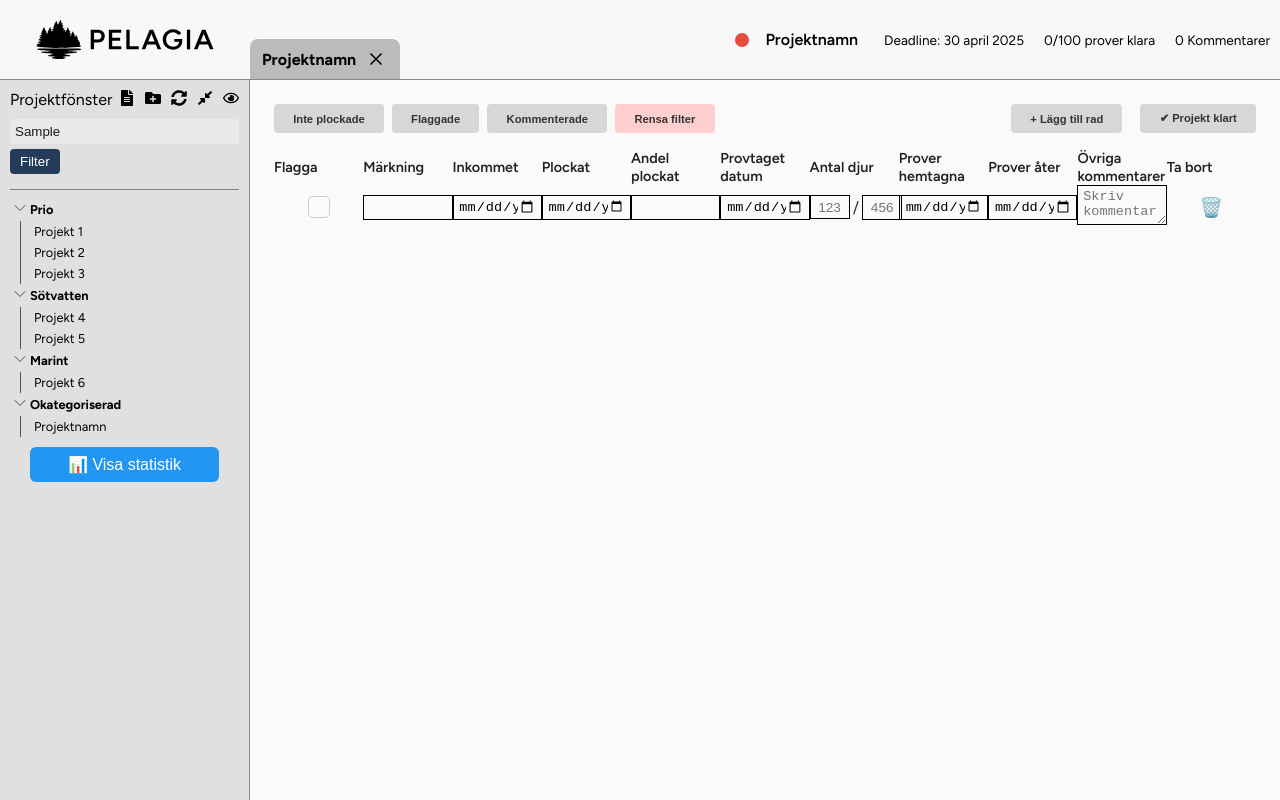
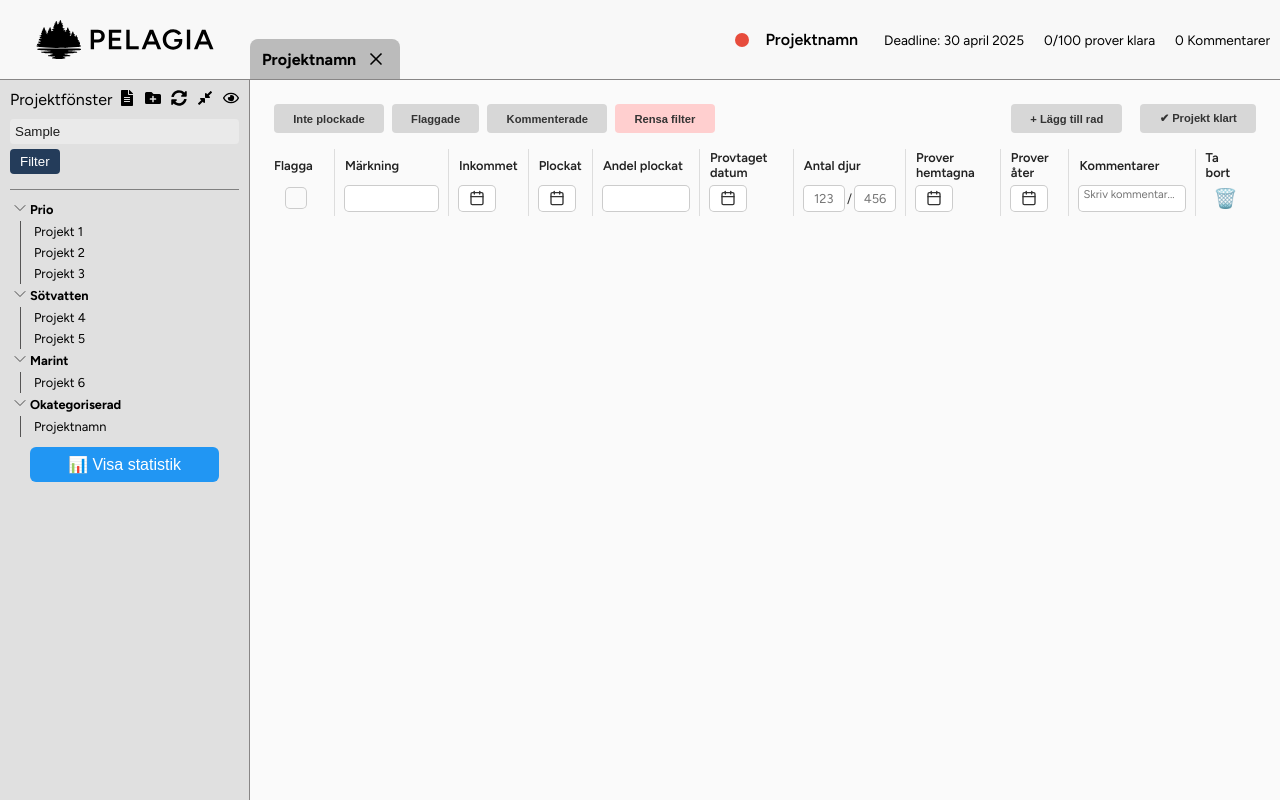
Before and after one commit to EliasKristmansson/dbtreact, a React (Vite) app in the folder reactproject1/: page / in a window 1280 px wide. Both pictures are taken after typing "Sample" into the empty fields and a click on the button "+ Nytt projekt". Built offline with nearby package versions, Linux system fonts and the light colour scheme.

Commit message:
fixed table in workspace

```diff
--- a/reactproject1/package.json
+++ b/reactproject1/package.json
@@ -13,9 +13,11 @@
   },
   "dependencies": {
     "@tanstack/react-table": "^8.21.3",
+    "date-fns": "^4.1.0",
     "lucide": "^0.503.0",
     "lucide-react": "^0.503.0",
     "react": "^19.0.0",
+    "react-datepicker": "^8.3.0",
     "react-dom": "^19.0.0",
     "react-icons": "^5.5.0",
     "recharts": "^2.15.3"
--- a/reactproject1/src/App.css
+++ b/reactproject1/src/App.css
@@ -194,11 +194,6 @@ body {
 
 }
 
-.search {
-    flex: 1;
-    padding: 5px;
-}
-
 .filter-btn {
     background-color: #243c5a;
     border: none;
@@ -229,20 +224,6 @@ body {
     list-style: none;
 }
 
-.workspace {
-    background-color: #F4F4F4;
-    flex: 1;
-    padding: 20px;
-    overflow: auto;
-}
-
-.workspace-header {
-    display: flex;
-    justify-content: space-between;
-    align-items: center;
-    margin-bottom: 10px;
-}
-
 .add-btn {
     padding: 5px 15px;
     background-color: #305780;
@@ -250,12 +231,6 @@ body {
     color: white;
     cursor: pointer;
     border-radius: 4px;
-}
-
-.project-table {
-    width: 100%;
-    border-collapse: collapse;
-    background-color: #2d4f73;
 }
 
 .empty-workspace {
@@ -345,19 +320,18 @@ body {
 }
 
 .sidebar {
-    display:flex;
+    display: flex;
     flex-direction: column;
-    columns:1;
-    background-color: #D7D7D7;
+    columns: 1;
     border-right: 1px solid #888686;
     box-sizing: border-box;
     width: 250px; /* Default width */
     padding: 10px;
     position: relative;
+    background-color: #E0E0E0;
+    transition: width 0.3s ease;
 }
-.folder-container {
 
-}
 .resizer {
     width: 5px;
     cursor: ew-resize;
@@ -367,16 +341,6 @@ body {
     right: 0;
     height: 100%;
     z-index: 10;
-}
-
-
-.sidebar {
-    background-color: #E0E0E0;
-    border-right: 1px solid #888686;
-    box-sizing: border-box;
-    padding: 10px;
-    position: relative;
-    transition: width 0.3s ease;
 }
 
 .sidebar-title,
--- a/reactproject1/src/components/Workspace.css
+++ b/reactproject1/src/components/Workspace.css
@@ -2,12 +2,16 @@
     padding: 1.5rem;
     background-color: #fafafa;
     color: #333;
+    flex: 1;
+    overflow: auto;
 }
 
 .workspace-header {
     display: flex;
     margin-bottom: 1rem;
     width: 100%;
+    justify-content: space-between;
+    align-items: center;
 }
 
 .add-btn,
@@ -44,61 +48,84 @@
 .project-table {
     width: 100%;
     border-collapse: collapse;
-	table-layout: fixed;
+    table-layout: auto; /* Allow the table to resize based on content */
     background-color: transparent;
 }
 
     .project-table th {
         background-color: transparent;
         color: #222;
-	font-size: 0.9rem;
+        font-size: 0.8rem;
         font-weight: 600;
-	padding: 0;
         border: none;
         text-align: left;
+        padding-right: 10px;
+        padding-left: 10px;
+        border-right: 1px solid #ddd;
     }
 
     .project-table td {
-		padding: 0;
-		vertical-align: middle;
+        font-size: 0.8rem;
         background-color: transparent;
-		border: none;
-		min-width: 120px;
-		text-align: center;
+        padding-right: 10px;
+        padding-left: 10px;
+        text-align: left;
+        word-wrap: break-word;
+        word-break: break-word;
+        white-space: nowrap; /* Prevent wrapping, so content stays in one line */
+        border-right: 1px solid #ddd;
+    }
+
+
+    .project-table tr {
+        display: table-row; /* Keep the table layout for rows */
+    }
+
+    .project-table th:last-child,
+    .project-table td:last-child {
+        border-right: none;
     }
 
     .project-table input,
     .project-table textarea {
         width: 100%;
         padding: 0.2rem 0.3rem;
-	font-size: 0.85rem;
         border: none;
-	border: 1px solid #000000;
-	background-color: transparent;
+        box-shadow: 0 0 0 1px #ccc; /* Add this line to match the flag button border */
+        background-color: white;
         box-sizing: border-box;
-	border-radius: 0;
+        border-radius: 4px;
+        font: inherit;
     }
 
         .project-table input:focus,
         .project-table textarea:focus {
-	border-bottom: 1px solid #000;
             outline: none;
-	background-color: #fff;
+            background-color: white;
+            box-shadow: 0 0 2px 2px #d3d3d3;
         }
 
     .project-table textarea {
-	resize: vertical;
-	min-height: 40px;
-	max-height: 100px;
+        height: 25px;
+        resize: none;
+        padding: 2px 4px;
+        line-height: 1.2;
+        overflow: hidden;
+        display: block; /* forces block layout, helps alignment */
+        margin: 0; /* remove default margins */
+
+    }
+
+    .project-table textarea::placeholder {
+        font-size: 0.7rem;
     }
 
     .project-table td input[type="number"] {
         padding: 0.2rem;
         font-size: 0.85rem;
         border: none;
-	border-bottom: 1px solid #ccc;
         background-color: transparent;
-	border-radius: 0;
+        border-radius: 4px;
     }
 
     .project-table button {
@@ -121,25 +148,33 @@
         display: flex;
         align-items: center;
         gap: 0.2rem;
+    }
+
+        .project-table .antal-djur-inputs input {
+            height: 25px;
+            width: 40px;
+            text-align: center;
+            background-color: white;
+            border-radius: 4px;
+        }
+
+
+    .project-table th.flag-column {
+        width: 60px; /* or 40px + padding/margin */
+        min-width: 60px;
+        max-width: 60px;
         padding: 0;
     }
 
-.project-table .antal-djur-inputs input {
-	width: 40px;
-	text-align: center;
-	padding: 0.2rem;
-	border: 1px solid #000; /* samma ram som övriga */
-	background-color: transparent;
-	border-radius: 0;
-}
-
-
-.flag-container{
-		width: 100%;
-		text-align:center;
+    .project-table td.flag-container {
+        width: 60px;
+        min-width: 60px;
+        max-width: 60px;
+        padding: 0;
     }
 
 .flag-button {
+    margin-left: 12px;
     width: 20px;
     height: 20px;
     border-radius: 50%;
@@ -147,7 +182,6 @@
     cursor: pointer;
     box-shadow: 0 0 0 1px #ccc;
     transition: background-color 0.3s, transform 0.2s;
-	margin: 0; /* Remove any extra margin */
 }
 
 
--- a/reactproject1/src/components/Workspace.jsx
+++ b/reactproject1/src/components/Workspace.jsx
@@ -1,6 +1,10 @@
 import React, { useState } from "react";
 import "./Workspace.css";
 import ConfirmModal from "./confirmModal";
+import DatePicker from "react-datepicker";
+import "react-datepicker/dist/react-datepicker.css";
+import { parseISO } from "date-fns";
+import { Calendar } from "lucide-react";
 
 export default function Workspace({ tabs, activeTabId, onNewProjectClick }) {
 	const [projectData, setProjectData] = useState({});
@@ -117,6 +121,36 @@ export default function Workspace({ tabs, activeTabId, onNewProjectClick }) {
 		}
 	});
 
+	const CalendarInput = React.forwardRef(({ value, onClick }, ref) => (
+		<button
+			className="calendar-input"
+			onClick={onClick}
+			ref={ref}
+			style={{
+				display: "flex",
+				alignItems: "center",
+				justifyContent: "center",
+				height: "25px",
+				width: "100%",
+				backgroundColor: "white",
+				boxShadow: "0 0 0 1px #ccc",
+				borderRadius: "4px",
+				cursor: "pointer",
+				fontSize: "14px",  // You can adjust the font size here
+				color: "#333",  // Change text color
+				padding: "0 10px", // Add padding to the left and right of the text
+			}}
+		>
+			{value ? (
+				<span style={{ marginRight: "8px" }}>{value}</span> // Show selected date with style
+			) : (
+				<Calendar size={16} />
+			)}
+		</button>
+	));
+
+
+
 
 	const handleSetFilter = (newFilter) => {
 		setFilterMap(prev => ({ ...prev, [activeTabId]: newFilter }));
@@ -163,7 +197,7 @@ export default function Workspace({ tabs, activeTabId, onNewProjectClick }) {
 						<table className="project-table">
 							<thead>
 								<tr>
-									<th>Flagga</th>
+									<th className="flag-column">Flagga</th>
 									<th>Märkning</th>
 									<th>Inkommet</th>
 									<th>Plockat</th>
@@ -172,7 +206,7 @@ export default function Workspace({ tabs, activeTabId, onNewProjectClick }) {
 									<th>Antal djur</th>
 									<th>Prover hemtagna</th>
 									<th>Prover åter</th>
-									<th>Övriga kommentarer</th>
+									<th>Kommentarer</th>
 									<th>Ta bort</th>
 								</tr>
 							</thead>
@@ -186,10 +220,31 @@ export default function Workspace({ tabs, activeTabId, onNewProjectClick }) {
 											></button>
 										</td>
 										<td><input style={{ height: "25px" }} type="text" value={row.märkning} onChange={(e) => handleChange(index, "märkning", e.target.value)} /></td>
-										<td><input style={{ height: "25px" }} type="date" value={row.inkommet} onChange={(e) => handleChange(index, "inkommet", e.target.value)} /></td>
-										<td><input style={{ height: "25px" }}type="date" value={row.plockat} onChange={(e) => handleChange(index, "plockat", e.target.value)} /></td>
-										<td><input style={{ height: "25px" }}type="text" value={row.andelPlockat} onChange={(e) => handleChange(index, "andelPlockat", e.target.value)} /></td>
-										<td><input style={{ height: "25px" }}type="date" value={row.datum} onChange={(e) => handleChange(index, "datum", e.target.value)} /></td>
+										<td>
+											<DatePicker
+												selected={row.inkommet ? parseISO(row.inkommet) : null}
+												onChange={(date) => handleChange(index, "inkommet", date?.toISOString().split("T")[0] || "")}
+												dateFormat="yyyy-MM-dd"
+												customInput={<CalendarInput />}
+											/>
+										</td>
+										<td>
+											<DatePicker
+												selected={row.plockat ? parseISO(row.plockat) : null}
+												onChange={(date) => handleChange(index, "plockat", date?.toISOString().split("T")[0] || "")}
+												dateFormat="yyyy-MM-dd"
+												customInput={<CalendarInput />}
+											/>
+										</td>
+										<td><input style={{ height: "25px" }} type="text" value={row.andelPlockat} onChange={(e) => handleChange(index, "andelPlockat", e.target.value)} /></td>
+										<td>
+											<DatePicker
+												selected={row.datum ? parseISO(row.datum) : null}
+												onChange={(date) => handleChange(index, "datum", date?.toISOString().split("T")[0] || "")}
+												dateFormat="yyyy-MM-dd"
+												customInput={<CalendarInput />}
+											/>
+										</td>
 										<td>
 											<div className="antal-djur-inputs" style={{ height: "25px" }}>
 												<input
@@ -214,11 +269,24 @@ export default function Workspace({ tabs, activeTabId, onNewProjectClick }) {
 												/>
 											</div>
 										</td>
-										<td><input style={{ height: "25px" }} type="date" value={row.hemtagna} onChange={(e) => handleChange(index, "hemtagna", e.target.value)} /></td>
-										<td><input style={{ height: "25px" }} type="date" value={row.åter} onChange={(e) => handleChange(index, "åter", e.target.value)} /></td>
+										<td>
+											<DatePicker
+												selected={row.hemtagna ? parseISO(row.hemtagna) : null}
+												onChange={(date) => handleChange(index, "hemtagna", date?.toISOString().split("T")[0] || "")}
+												dateFormat="yyyy-MM-dd"
+												customInput={<CalendarInput />}
+											/>
+										</td>
+										<td>
+											<DatePicker
+												selected={row.åter ? parseISO(row.åter) : null}
+												onChange={(date) => handleChange(index, "åter", date?.toISOString().split("T")[0] || "")}
+												dateFormat="yyyy-MM-dd"
+												customInput={<CalendarInput />}
+											/>
+										</td>
 										<td>
 											<textarea
-												style={{ height: "25px" }}
 												value={row.kommentarer}
 												onChange={(e) => handleChange(index, "kommentarer", e.target.value)}
 												onBlur={() => handleSaveComment(index)}
```
Also changed, not shown: 1 other file (tests, documents, lock files or other folders). Lines whose indentation alone changed are shown as unchanged.
